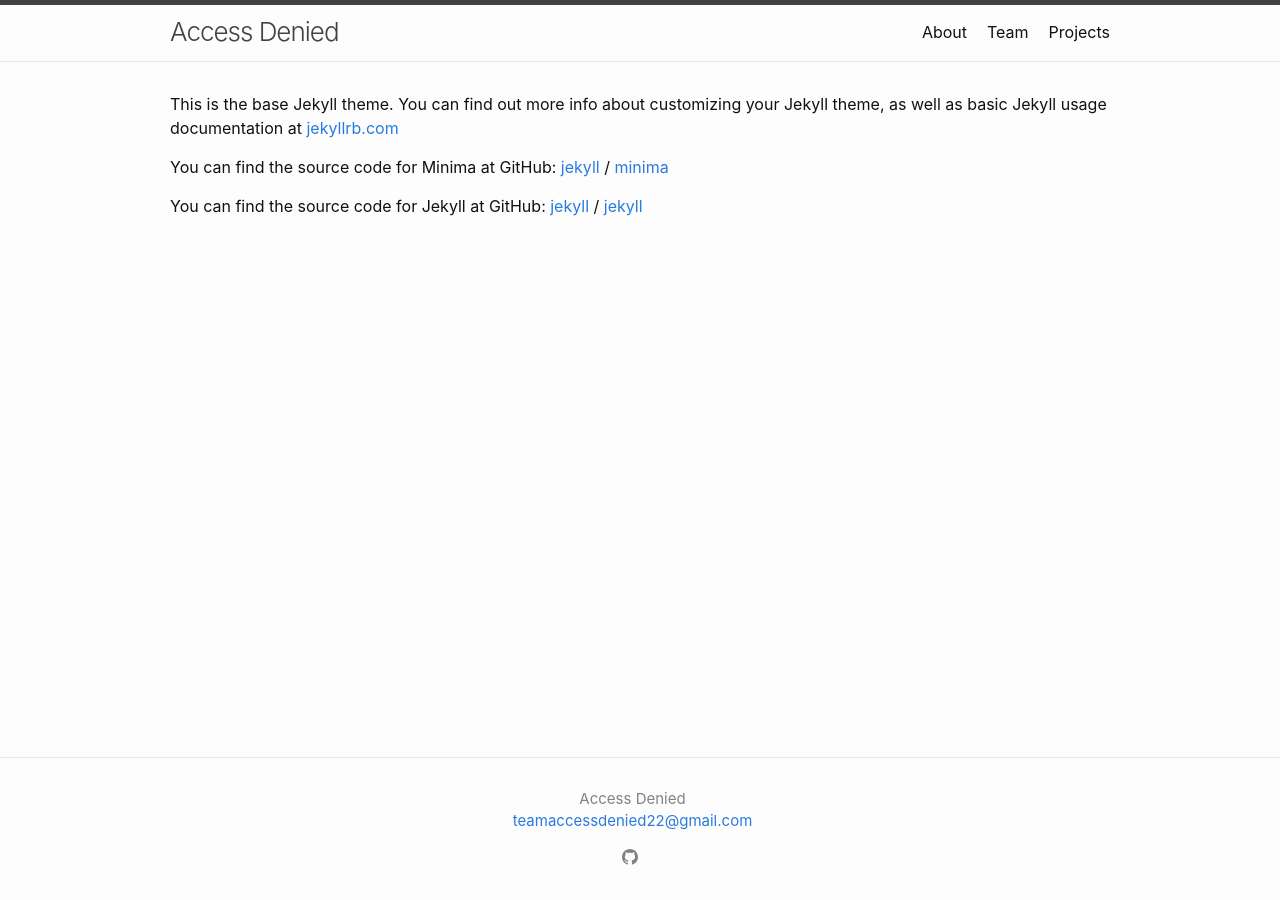
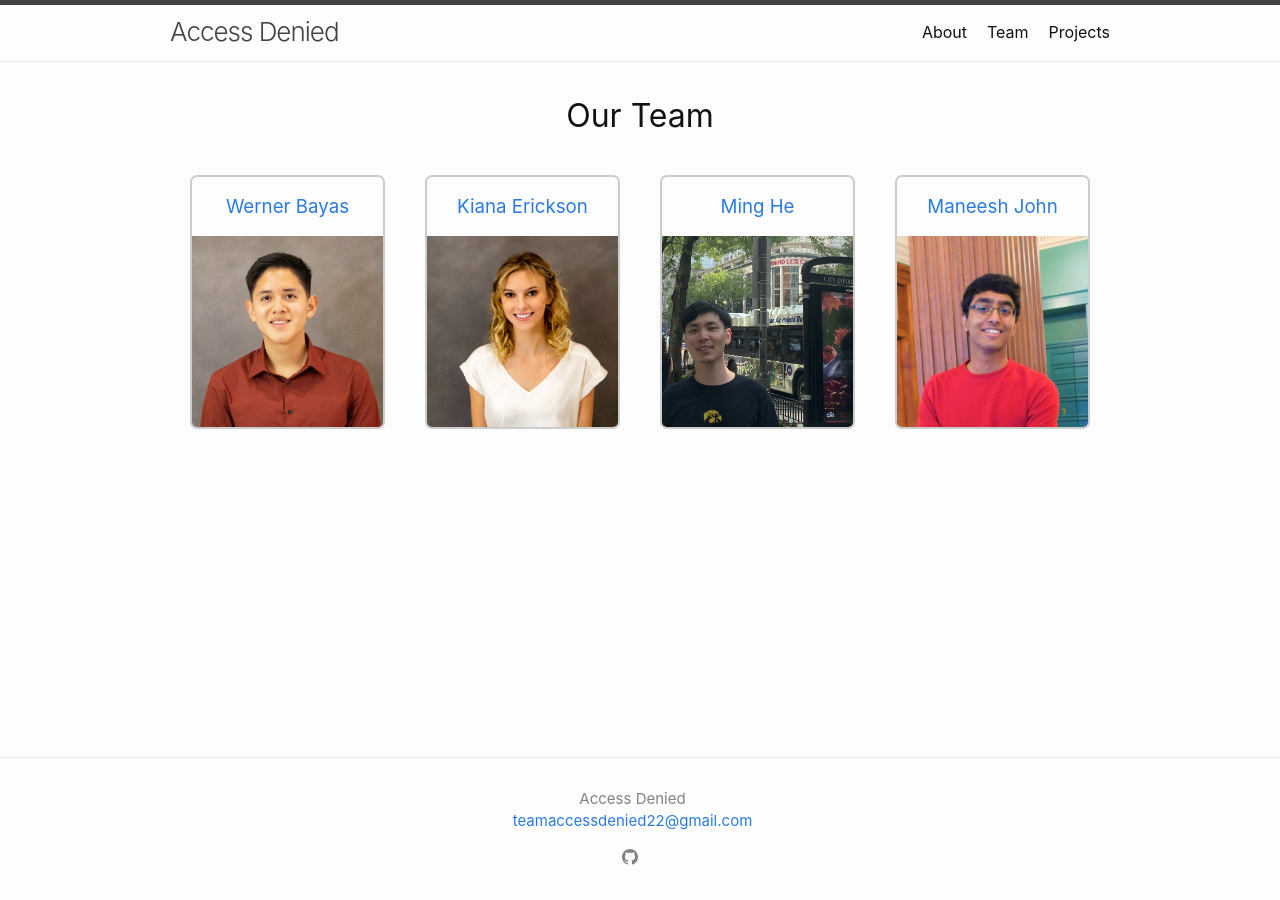
Before and after one commit to accessdenied22/accessdenied22.github.io, a Jekyll site: the page built from team.markdown, in a window 1280 px wide. Built offline with Jekyll 4.4.1, drawn with Linux system fonts in a browser that asks for light colours.

Commit message:
Restructuring part 1

```diff
--- a/_includes/head.html
+++ b/_includes/head.html
@@ -6,5 +6,6 @@
   <!--<link href="https://cdn.jsdelivr.net/npm/bootstrap@5.2.2/dist/css/bootstrap.min.css" rel="stylesheet" integrity="sha384-Zenh87qX5JnK2Jl0vWa8Ck2rdkQ2Bzep5IDxbcnCeuOxjzrPF/et3URy9Bv1WTRi" crossorigin="anonymous">-->
   <link rel="stylesheet" href="{{ "/assets/main.css" | relative_url }}">
   <link rel="stylesheet" href="/assets/style.css">
+  <link rel="shortcut icon" type="image/png" href="favicon.png">
   {%- feed_meta -%}
 </head>
--- /dev/null
+++ b/_layouts/team.html
@@ -0,0 +1,51 @@
+---
+layout: default
+---
+
+<div class="team-block">
+    <h1 class="team-block-heading">Our Team</h1>
+    <div class="row">
+        <div class="col">
+            <div class="team-card">
+                <a href="{{ page.werner_url }}">
+                    <h3 class="team-card-heading">Werner Bayas</h3>
+                    <div class="team-card-content">
+                        <img src="{{ page.werner_profile_src }}" alt="Werner Bayas profile">
+                    </div>
+                </a>
+            </div>
+        </div>
+        <div class="col">
+            <div class="team-card">
+                <a href="{{ page.kiana_url }}">
+                    <h3 class="team-card-heading">Kiana Erickson</h3>
+                    <div class="team-card-content">
+                        <img src="{{ page.kiana_profile_src }}" alt="Kiana Erickson profile">
+                    </div>
+                </a>
+            </div>
+        </div>
+        <div class="col">
+            <div class="team-card">
+                <a href="{{ page.ming_url }}">
+                    <h3 class="team-card-heading">Ming He</h3>
+                    <div class="team-card-content">
+                        <img src="{{ page.ming_profile_src }}" alt="Ming He profile">
+                    </div>
+                </a>
+            </div>
+        </div>
+        <div class="col">
+            <div class="team-card">
+                <a href="{{ page.maneesh_url }}">
+                    <h3 class="team-card-heading">Maneesh John</h3>
+                    <div class="team-card-content">
+                        <img src="{{ page.maneesh_profile_src }}" alt="Maneesh John profile">
+                    </div>
+                </a>
+            </div>
+        </div>
+    </div>
+</div>
+
+{{ content }}
--- a/assets/style.css
+++ b/assets/style.css
@@ -49,6 +49,9 @@ body {
 .about-content {
 
 }
+.team-block-heading {
+    text-align: center;
+}
 .team-card {
     margin: 10px;
     padding-top: 1em;
--- a/team.markdown
+++ b/team.markdown
@@ -1,18 +1,17 @@
 ---
-layout: default
+layout: team
 title: Team
 permalink: /team/
+# Werner
+werner_url: /werner/
+werner_profile_src: /assets/img/WB profile.jpg
+# Kiana
+kiana_url: /kiana/
+kiana_profile_src: /assets/img/kiana_headshot2022_square.jpg
+# Ming
+ming_url: /ming/
+ming_profile_src: /assets/img/ming-profile2.jpg
+# Maneesh
+maneesh_url: /maneesh/
+maneesh_profile_src: /assets/img/maneesh-profile.JPG
 ---
-
-This is the base Jekyll theme. You can find out more info about customizing your Jekyll theme, as well as basic Jekyll usage documentation at [jekyllrb.com](https://jekyllrb.com/)
-
-You can find the source code for Minima at GitHub:
-[jekyll][jekyll-organization] /
-[minima](https://github.com/jekyll/minima)
-
-You can find the source code for Jekyll at GitHub:
-[jekyll][jekyll-organization] /
-[jekyll](https://github.com/jekyll/jekyll)
-
-
-[jekyll-organization]: https://github.com/jekyll
```
Also changed, not shown: _layouts/home.html (+7 -30 lines), index.markdown (+0 -12 lines), assets/img/WB profile.jpg, assets/img/WB profile_final.jpg, assets/img/WB profile_new.jpg (deleted), assets/img/ming-profile2.jpg (added), assets/img/user-icon.png (deleted), favicon.png (added).
